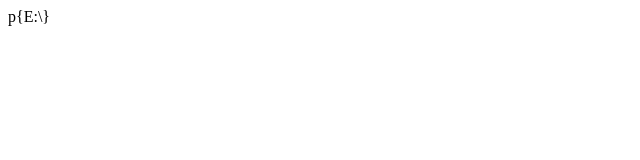
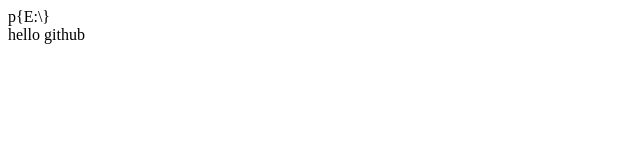
Before and after one commit to detcx/hello, a plain HTML site: page index.html in a window 1280 px wide. Shown: the full height of the page, 0-640 px from the left. Drawn offline with Linux system fonts and the light colour scheme.

Commit message:
modified index.html

```diff
--- a/index.html
+++ b/index.html
@@ -6,5 +6,6 @@
 </head>
 <body>
 	p{E:\}
+	<div>hello github</div>
 </body>
 </html>
```
